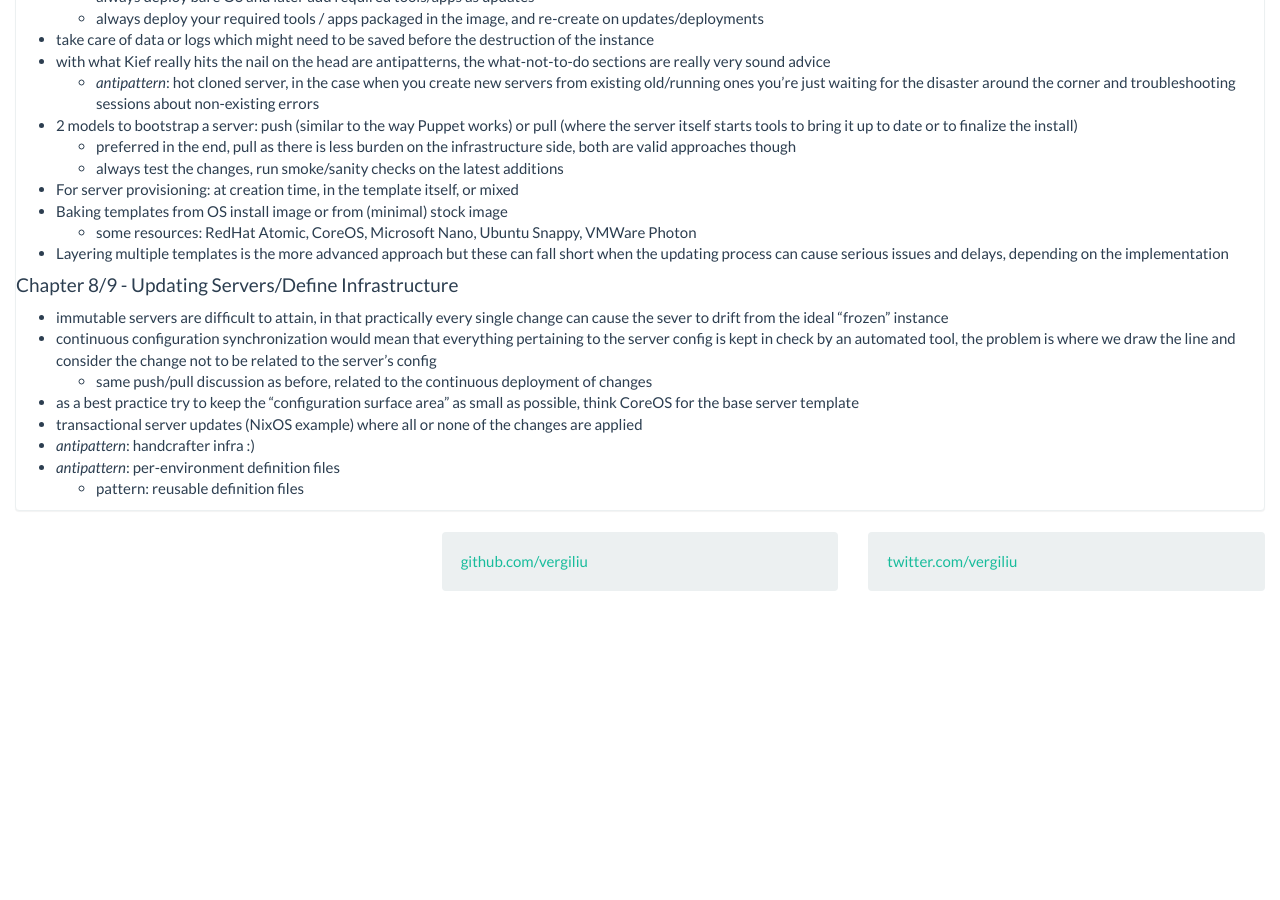
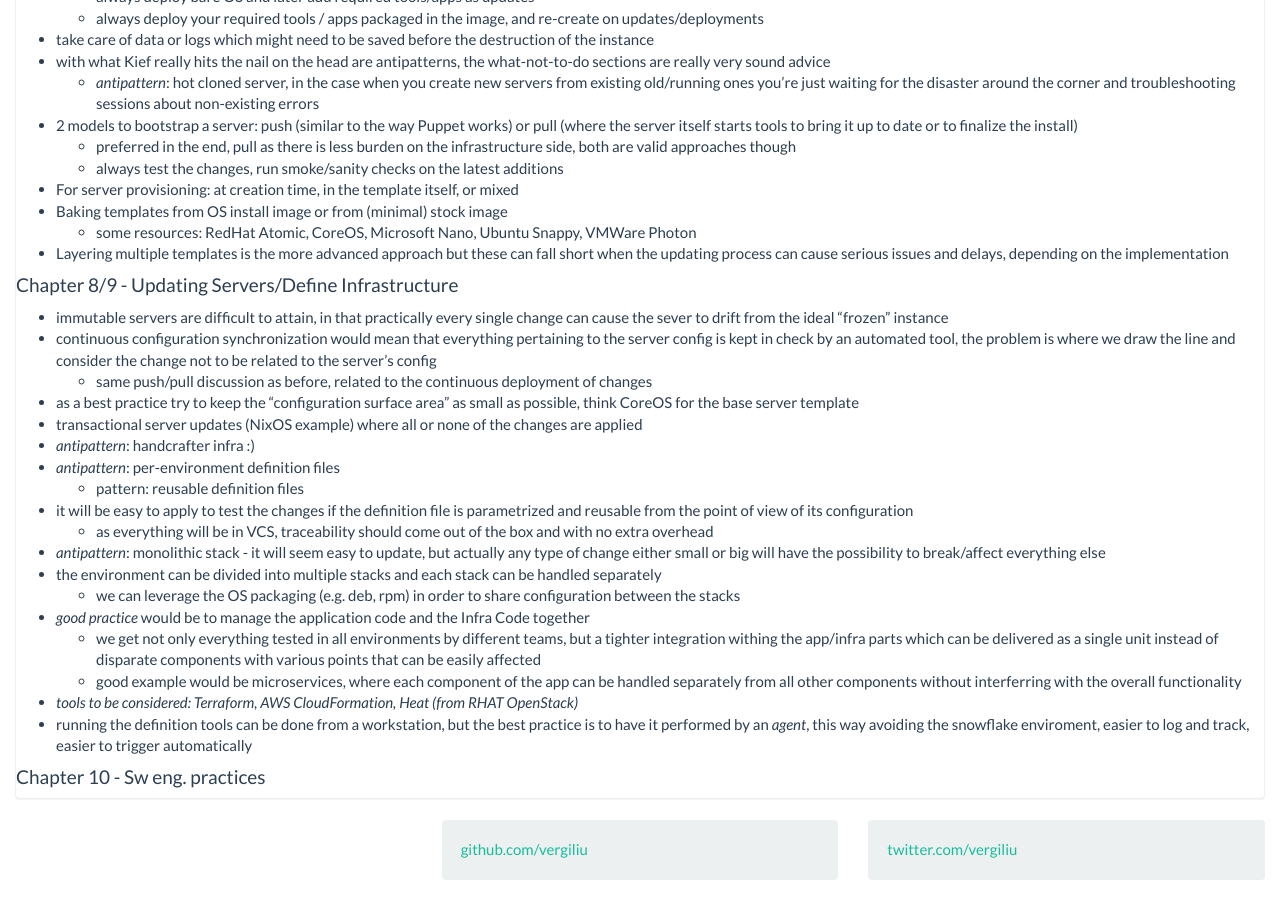
Before and after one commit to vergiliu/vergiliu.github.io, a Jekyll site: the page built from _posts/2016-12-31-iac.md, in a window 1280 px wide and 900 px high, scrolled down 1145 px. Built offline with Jekyll 4.4.1, drawn with Linux system fonts in a browser that asks for light colours; before the commit the page ends 1756 px from its top, so only the background shows below that.

Commit message:
updated IaC

```diff
--- a/_posts/2016-12-31-iac.md
+++ b/_posts/2016-12-31-iac.md
@@ -73,3 +73,15 @@
 - *antipattern*: handcrafter infra :)
 - *antipattern*: per-environment definition files
     - pattern: reusable definition files
+- it will be easy to apply to test the changes if the definition file is parametrized and reusable from the point of view of its configuration
+    - as everything will be in VCS, traceability should come out of the box and with no extra overhead
+- *antipattern*: monolithic stack - it will seem easy to update, but actually any type of change either small or big will have the possibility to break/affect everything else
+- the environment can be divided into multiple stacks and each stack can be handled separately
+    - we can leverage the OS packaging (e.g. deb, rpm) in order to share configuration between the stacks
+- *good practice* would be to manage the application code and the Infra Code together
+    - we get not only everything tested in all environments by different teams, but a tighter integration withing the app/infra parts which can be delivered as a single unit instead of disparate components with various points that can be easily affected
+    - good example would be microservices, where each component of the app can be handled separately from all other components without interferring with the overall functionality
+- _tools to be considered: Terraform, AWS CloudFormation, Heat (from RHAT OpenStack)_
+- running the definition tools can be done from a workstation, but the best practice is to have it performed by an _agent_, this way avoiding the snowflake enviroment, easier to log and track, easier to trigger automatically
+
+#### Chapter 10 - Sw eng. practices
```
